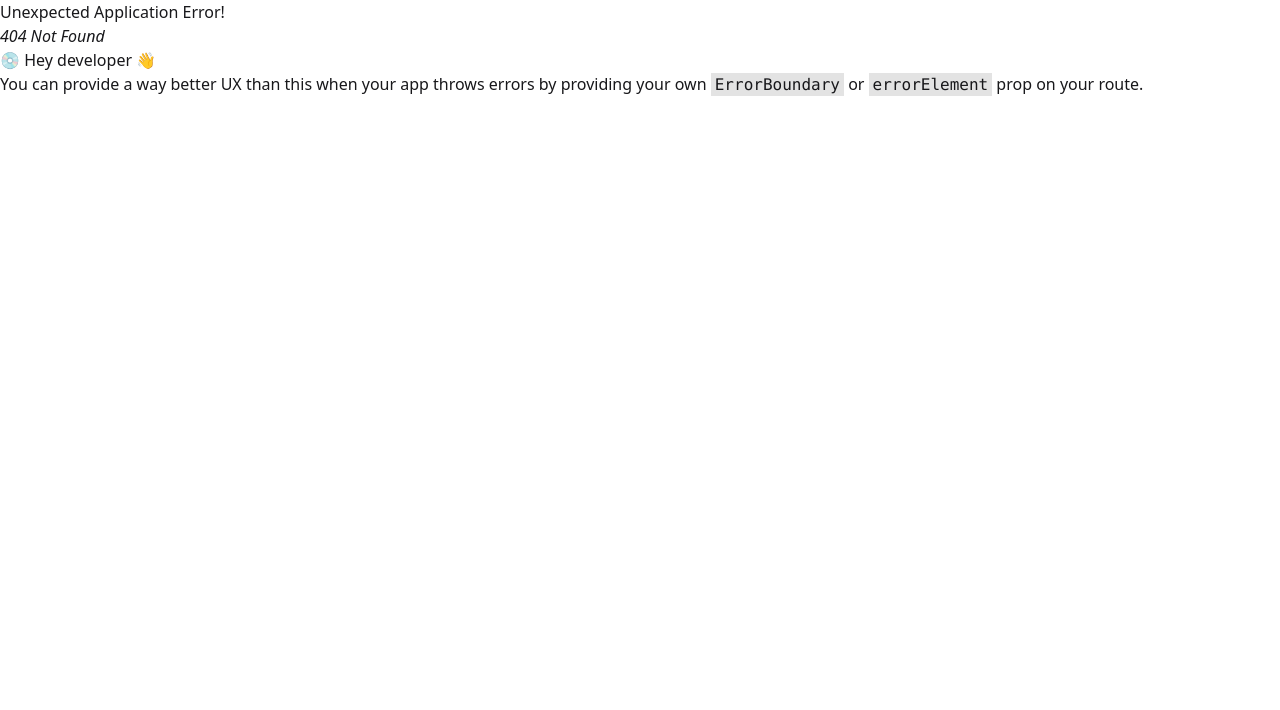
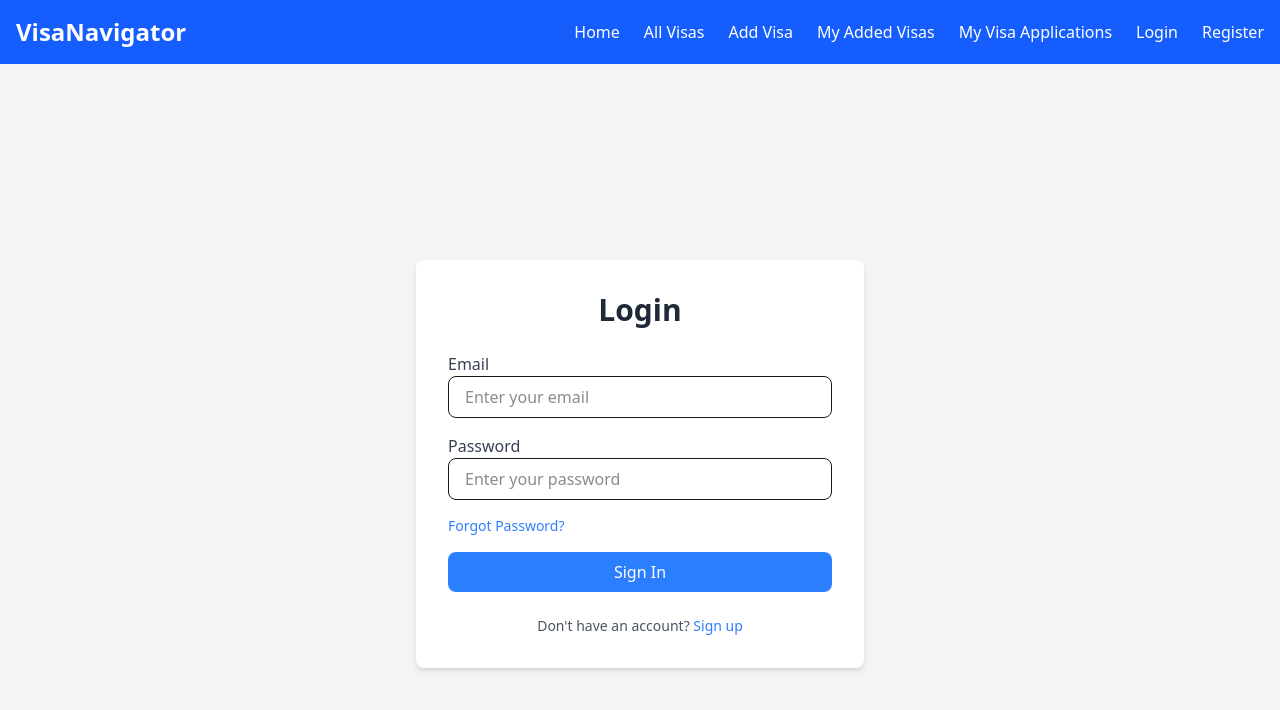
Before and after one commit to emonShimoul/visa-navigator-react-client, a React (Vite) app: page /login in a window 1280 px wide. Before the commit this address had no page. Shown: the top 710 px of the page. Built offline with nearby package versions, Linux system fonts and the light colour scheme.

Commit message:
created a login page and added different components

```diff
--- /dev/null
+++ b/src/pages/Login.jsx
@@ -0,0 +1,67 @@
+import React from "react";
+import { Link } from "react-router-dom";
+
+const Login = () => {
+  return (
+    <div className="min-h-screen flex items-center justify-center bg-gray-100 dark:bg-gray-900">
+      <div className="w-full max-w-md p-8 space-y-6 bg-white dark:bg-gray-800 rounded-lg shadow-md">
+        {/* Logo / Heading */}
+        <h2 className="text-3xl font-bold text-center text-gray-800 dark:text-white">
+          Login
+        </h2>
+
+        {/* Login Form */}
+        <form className="space-y-4">
+          <div>
+            <label className="block text-gray-700 dark:text-gray-300">
+              Email
+            </label>
+            <input
+              type="email"
+              placeholder="Enter your email"
+              className="w-full px-4 py-2 border rounded-lg focus:ring-2 focus:ring-blue-500 focus:outline-none dark:bg-gray-700 dark:border-gray-600 dark:text-white"
+            />
+          </div>
+
+          <div>
+            <label className="block text-gray-700 dark:text-gray-300">
+              Password
+            </label>
+            <input
+              type="password"
+              placeholder="Enter your password"
+              className="w-full px-4 py-2 border rounded-lg focus:ring-2 focus:ring-blue-500 focus:outline-none dark:bg-gray-700 dark:border-gray-600 dark:text-white"
+            />
+          </div>
+
+          {/* Remember Me & Forgot Password */}
+          <div className="flex justify-between text-sm text-gray-600 dark:text-gray-400">
+            <Link to="" className="text-blue-500 hover:underline">
+              Forgot Password?
+            </Link>
+          </div>
+
+          {/* Login Button */}
+          {/* <button className="w-full bg-blue-500 text-white py-2 rounded-lg hover:bg-blue-600 transition">
+            Sign In
+          </button> */}
+          <input
+            type="submit"
+            value="Sign In"
+            className="w-full bg-blue-500 text-white py-2 rounded-lg hover:bg-blue-600 transition cursor-pointer"
+          />
+        </form>
+
+        {/* Signup Link */}
+        <p className="text-sm text-center text-gray-600 dark:text-gray-400">
+          Don't have an account?{" "}
+          <Link to="/register" className="text-blue-500 hover:underline">
+            Sign up
+          </Link>
+        </p>
+      </div>
+    </div>
+  );
+};
+
+export default Login;
--- /dev/null
+++ b/src/pages/MyAddedVisas.jsx
@@ -0,0 +1,11 @@
+import React from "react";
+
+const MyAddedVisas = () => {
+  return (
+    <div>
+      <h1>My Added Visas</h1>
+    </div>
+  );
+};
+
+export default MyAddedVisas;
--- /dev/null
+++ b/src/pages/MyVisaApplication.jsx
@@ -0,0 +1,11 @@
+import React from "react";
+
+const MyVisaApplication = () => {
+  return (
+    <div>
+      <h1>My Visa Application</h1>
+    </div>
+  );
+};
+
+export default MyVisaApplication;
--- /dev/null
+++ b/src/pages/Register.jsx
@@ -0,0 +1,11 @@
+import React from "react";
+
+const Register = () => {
+  return (
+    <div>
+      <h1>Register</h1>
+    </div>
+  );
+};
+
+export default Register;
```
Also changed, not shown: src/main.jsx (+20 -0 lines).
